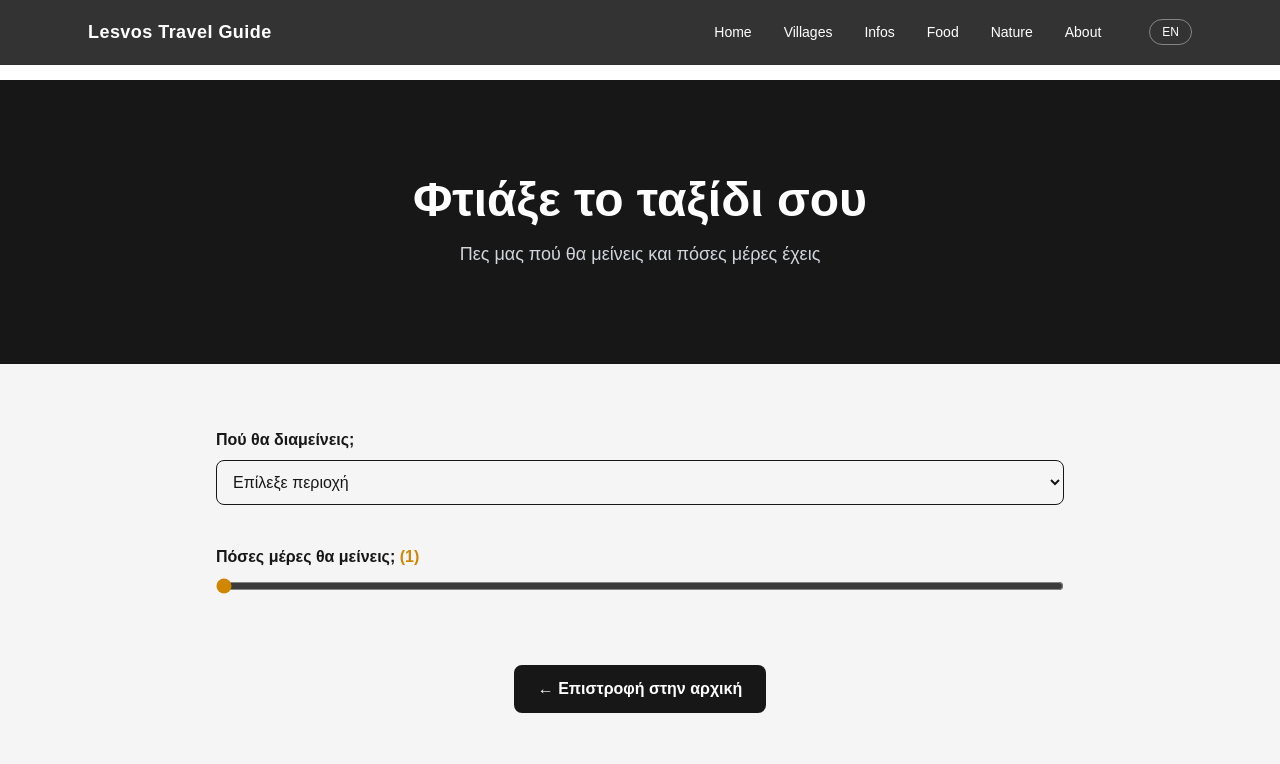
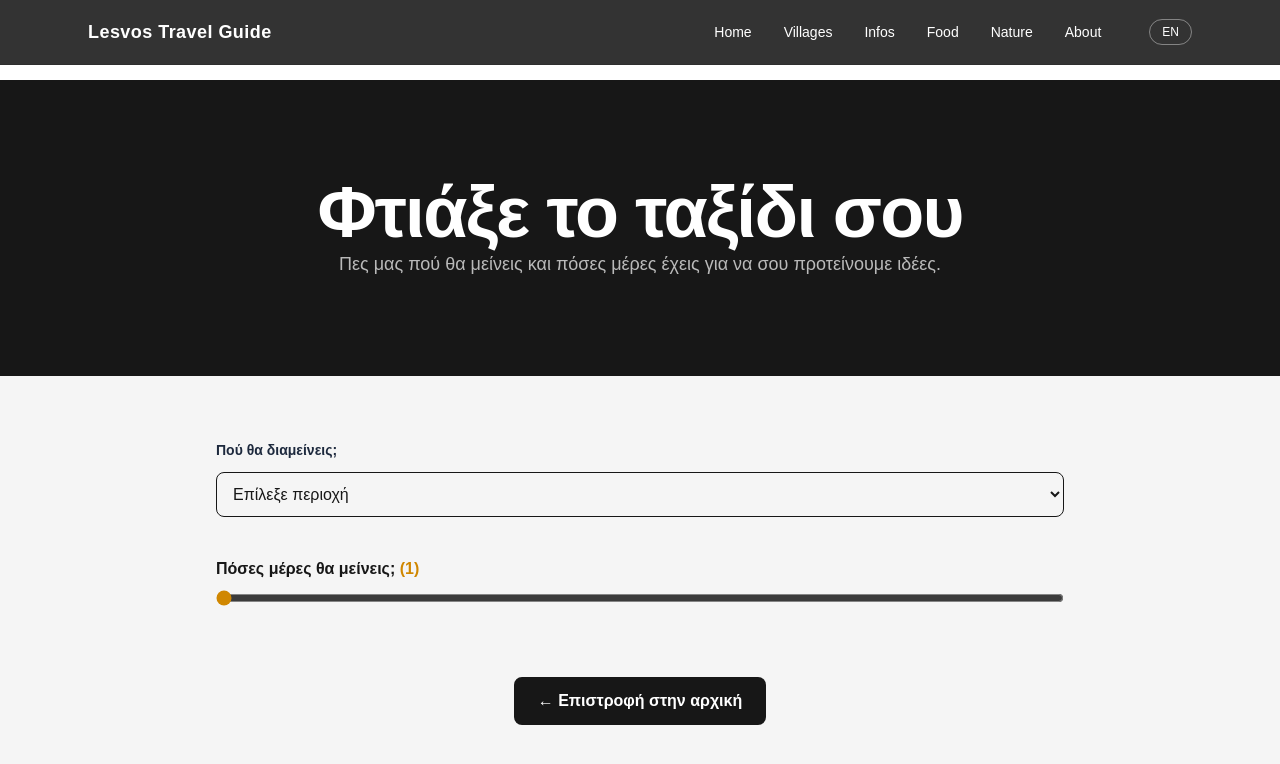
Before and after one commit to amamouridis06/lesvos-travel-guide, a Next.js app: page /planner in a window 1280 px wide. Shown: the top 764 px of the page. Built offline with nearby package versions, Linux system fonts and the light colour scheme.

Commit message:
Update page.tsx

```diff
--- a/app/planner/page.tsx
+++ b/app/planner/page.tsx
@@ -160,18 +160,18 @@ export default function PlannerPage() {
 
       {/* HERO */}
       <section className="py-24 bg-neutral-900 text-white text-center">
-        <h1 className="text-4xl md:text-5xl font-bold mb-4">
-          Φτιάξε το ταξίδι σου
-        </h1>
-        <p className="text-gray-300 text-lg">
-          Πες μας πού θα μείνεις και πόσες μέρες έχεις
-        </p>
+       <h1 className="text-5xl font-bold tracking-tight md:text-7xl">
+  Φτιάξε το ταξίδι σου
+</h1>
+<p className="mx-auto max-w-2xl text-lg leading-8 text-white/70">
+  Πες μας πού θα μείνεις και πόσες μέρες έχεις για να σου προτείνουμε ιδέες.
+</p>
       </section>
 
       {/* CONTROLS */}
       <section className="max-w-4xl mx-auto px-6 py-16 space-y-10">
         <div>
-          <label className="block font-semibold mb-2">Πού θα διαμείνεις;</label>
+         <label className="mb-3 block text-sm font-semibold text-slate-800"> Πού θα διαμείνεις;</label>
           <select
             value={location}
             onChange={(e) =>
```
